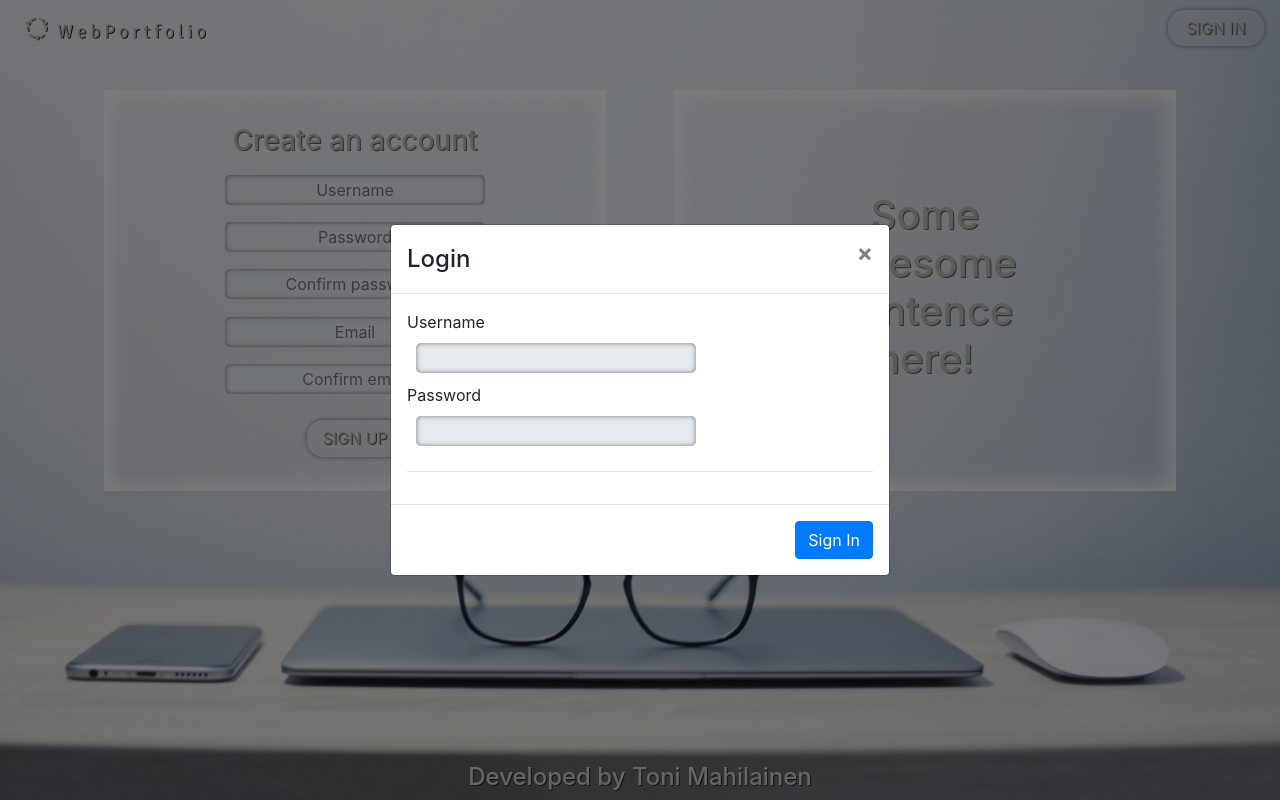
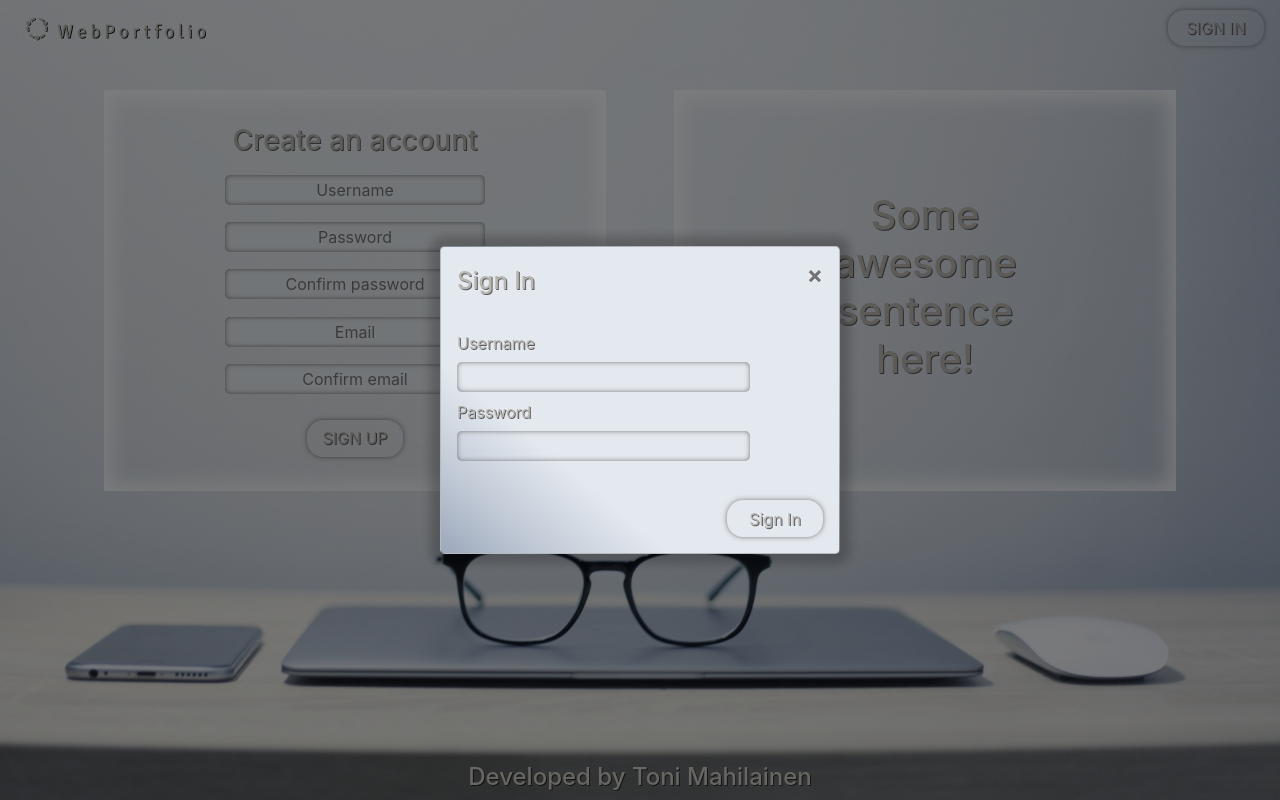
Before and after one commit to toni-mahilainen/WebPortfolio, a React (Create React App) app: page / in a window 1280 px wide. Both pictures are taken after a click on the button "SIGN IN". Built offline with nearby package versions, Linux system fonts and the light colour scheme.

Commit message:
Taustakuvat lisätty javascriptillä

```diff
--- a/src/Components/App/app.jsx
+++ b/src/Components/App/app.jsx
@@ -8,6 +8,7 @@ import EditPortfolio from '../EditPortfolio/editPortfolio';
 import Main from '../Main/main';
 
 class App extends Component {
+
     render() {
         return (
             <Router>
--- a/src/Components/EditPortfolio/editPortfolio.jsx
+++ b/src/Components/EditPortfolio/editPortfolio.jsx
@@ -4,6 +4,7 @@ import { Container, Row, Col, Button, Modal } from 'react-bootstrap';
 import AuthService from '../LoginHandle/AuthService';
 import Axios from 'axios';
 import md5 from 'md5';
+import background from '../../Images/mainBackground.jpg';
 
 class PictureEdit extends Component {
     constructor(props) {
@@ -2438,6 +2439,10 @@ class EditPortfolio extends Component {
     }
 
     componentDidMount() {
+        // Background image to the root div
+        document.getElementById("root").style.backgroundImage = "url(" + background + ")";
+        document.getElementById("root").style.backgroundSize = "100% 100%";
+
         // re-position a footer
         let footer = document.getElementById("footer");
         if (!footer.classList.contains("absolute")) {
--- a/src/Components/Header/header.jsx
+++ b/src/Components/Header/header.jsx
@@ -172,26 +172,25 @@ class Header extends Component {
                 <header>
                     <Navbar variant="dark">
                         <Navbar.Brand id="navbarBrand" className="mr-auto">
-                            <img src={logo}/>
+                            <img src={logo} alt="WebPortfolio logo" />
                         </Navbar.Brand>
                         <button id="signInBtn" onClick={this.openSignInModal}>SIGN IN</button>
                     </Navbar>
 
                     {/* Modal window for signing in */}
                     <Modal show={this.state.ShowModal} onHide={this.closeSignInModal} centered>
-                        <Modal.Header closeButton>
-                            <Modal.Title>Login</Modal.Title>
+                        <Modal.Header id="signInModalHeader" closeButton>
+                            <Modal.Title>Sign In</Modal.Title>
                         </Modal.Header>
                         <form onSubmit={this.handleSubmit}>
-                            <Modal.Body>
+                            <Modal.Body id="signInModalBody">
                                 Username <br />
                                 <input id="usernameInput" type="text" onChange={this.handleValueChange} /><br />
                                 Password <br />
                                 <input id="passwordInput" type="password" onChange={this.handleValueChange} /><br />
-                                <hr />
                             </Modal.Body>
-                            <Modal.Footer>
-                                <Button type="submit">Sign In</Button>
+                            <Modal.Footer id="signInModalFooter">
+                                <button id="signInModalBtn" type="submit">Sign In</button>
                             </Modal.Footer>
                         </form>
                     </Modal>
--- a/src/Components/Main/main.css
+++ b/src/Components/Main/main.css
@@ -1,7 +1,7 @@
-#root {
+/* #root {
     background-image: url(../../Images/mainBackground.jpg);
     background-size: 100% 100%;
-}
+} */
 
 .main {
     height: 86vh;
@@ -27,7 +27,7 @@
     align-items: center;
 }
 
-input {
+.main input {
     margin: 2%;
     padding: 3px;
     text-align: center;
@@ -49,3 +49,54 @@ input {
     color: rgb(185, 183, 177);
     text-shadow: 1px 1px rgba(0, 0, 0, 0.6);
 }
+
+/* --------------------------------SIGN IN MODAL-------------------------------- */
+
+#signInModalBtn {
+    width: 6rem;
+    padding: .4rem;
+    background-color: transparent;
+    border: none;
+    border-radius: 1rem;
+    box-shadow: 0px 0px 5px 0px rgba(95, 95, 95, 0.8);
+    color: #b9b7b1;
+    text-shadow: 1px 1px rgba(0, 0, 0, 0.6);
+}
+
+#signInModalBody input {
+    margin: 2% 0;
+    padding: 3px;
+    width: 80%;
+    background-color: transparent;
+    text-align: center;
+    border: none;
+    border-radius: 5px;
+    box-shadow: inset 0px 0px 5px 0px rgba(95, 95, 95, 0.8);
+}
+
+.modal-content {
+    margin: auto;
+    width: 80%;
+    box-shadow: 0px 0px 10px 10px rgba(0, 0, 0, 0.2);
+    background: rgb(228,233,239);
+    background: -moz-linear-gradient(220deg, rgba(228,233,239,1) 70%, rgba(196,204,216,1) 85%, rgba(155,168,187,1) 100%);
+    background: -webkit-linear-gradient(220deg, rgba(228,233,239,1) 70%, rgba(196,204,216,1) 85%, rgba(155,168,187,1) 100%);
+    background: linear-gradient(220deg, rgba(228,233,239,1) 70%, rgba(196,204,216,1) 85%, rgba(155,168,187,1) 100%);
+    filter: progid:DXImageTransform.Microsoft.gradient(startColorstr="#e4e9ef",endColorstr="#9ba8bb",GradientType=1);
+    color: #b9b7b1;
+    text-shadow: 1px 1px rgba(0, 0, 0, 0.6);
+}
+
+#signInModalHeader, #signInModalFooter {
+    border: none;
+}
+
+/* --------------------------------SIGN IN MODAL-------------------------------- */
+
+/* --------------------------------RESPONSIVE-------------------------------- */
+
+@media only screen and (max-width: 400px) {
+
+}
+
+/* --------------------------------RESPONSIVE-------------------------------- */
--- a/src/Components/Main/main.jsx
+++ b/src/Components/Main/main.jsx
@@ -4,7 +4,7 @@ import { Container, Row, Col } from 'react-bootstrap';
 import md5 from 'md5';
 import Axios from 'axios';
 import AuthService from '../LoginHandle/AuthService';
-
+import background from '../../Images/mainBackground.jpg';
 
 class Main extends Component {
     constructor() {
@@ -17,6 +17,12 @@ class Main extends Component {
         this.handleSubmit = this.handleSubmit.bind(this);
         this.handleValueChange = this.handleValueChange.bind(this);
         this.Auth = new AuthService();
+    }
+
+    componentDidMount() {
+        // Background image to the root div
+        document.getElementById("root").style.backgroundImage = "url(" + background + ")";
+        document.getElementById("root").style.backgroundSize = "100% 100%";
     }
 
     handleSubmit(e) {
@@ -112,7 +118,7 @@ class Main extends Component {
                     </Col>
                 </Row>
             </Container>
-            </main>
+            </main >
         );
     }
 }
--- a/src/Components/Portfolio/portfolio.jsx
+++ b/src/Components/Portfolio/portfolio.jsx
@@ -31,6 +31,9 @@ class Portfolio extends Component {
     }
 
     componentDidMount() {
+        // Background image to none
+        document.getElementById("root").style.backgroundImage = "none";
+
         var header = document.getElementById("header");
 
         // When page is scrolled down to 70 pixels, header position turns to fixed and background will be slightly transparent
```
Lines whose indentation alone changed are shown as unchanged.
